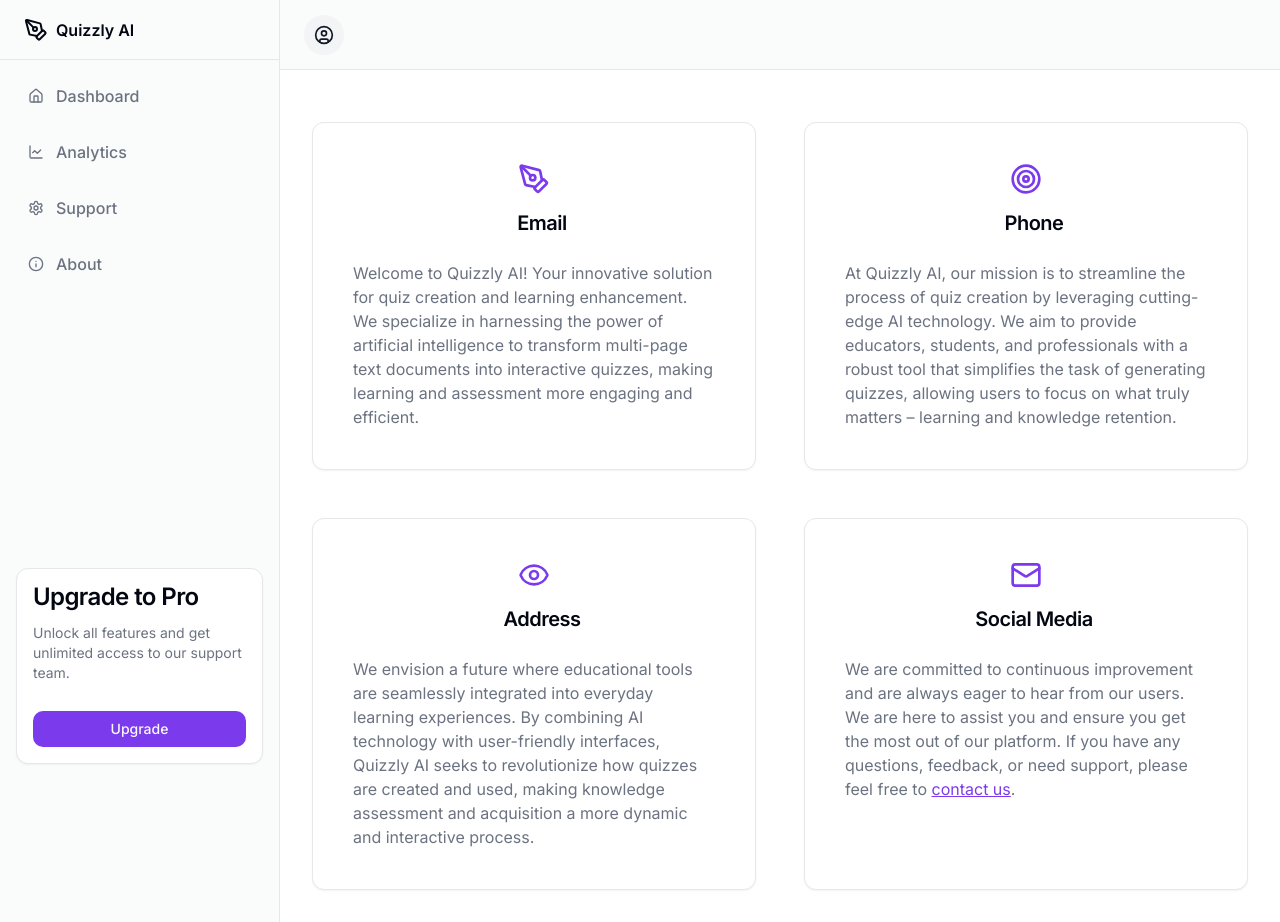
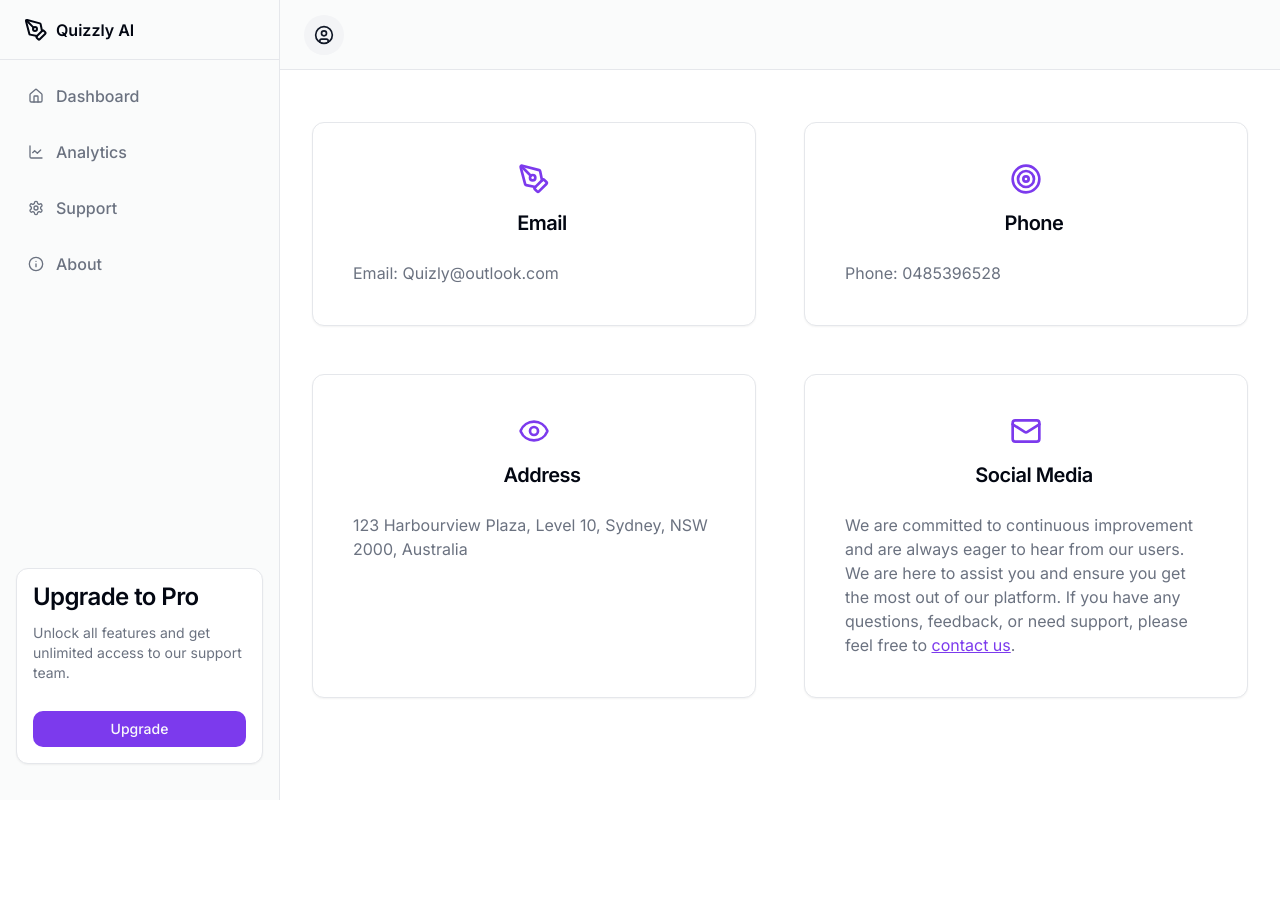
Before and after one commit to khushbuoswal/SIS, a Next.js app: page /Support in a window 1280 px wide. After the commit the page ends 800 px from the top, so only its background shows below. Built offline with nearby package versions, Linux system fonts and the light colour scheme.

Commit message:
Support Page

```diff
--- a/src/app/Support/page.tsx
+++ b/src/app/Support/page.tsx
@@ -24,11 +24,7 @@
                 </CardHeader>
                 <CardContent>
                   <p className="text-sm lg:text-base text-muted-foreground">
-                    Welcome to Quizzly AI! Your innovative solution for quiz
-                    creation and learning enhancement. We specialize in
-                    harnessing the power of artificial intelligence to transform
-                    multi-page text documents into interactive quizzes, making
-                    learning and assessment more engaging and efficient.
+                        Email: Quizly@outlook.com
                   </p>
                 </CardContent>
               </Card>
@@ -41,12 +37,7 @@
                 </CardHeader>
                 <CardContent>
                   <p className="text-sm lg:text-base text-muted-foreground">
-                    At Quizzly AI, our mission is to streamline the process of
-                    quiz creation by leveraging cutting-edge AI technology. We
-                    aim to provide educators, students, and professionals with a
-                    robust tool that simplifies the task of generating quizzes,
-                    allowing users to focus on what truly matters – learning and
-                    knowledge retention.
+                      Phone: 0485396528
                   </p>
                 </CardContent>
               </Card>
@@ -59,12 +50,7 @@
                 </CardHeader>
                 <CardContent>
                   <p className="text-sm lg:text-base text-muted-foreground">
-                    We envision a future where educational tools are seamlessly
-                    integrated into everyday learning experiences. By combining
-                    AI technology with user-friendly interfaces, Quizzly AI
-                    seeks to revolutionize how quizzes are created and used,
-                    making knowledge assessment and acquisition a more dynamic
-                    and interactive process.
+                   123 Harbourview Plaza, Level 10, Sydney, NSW 2000, Australia
                   </p>
                 </CardContent>
               </Card>
--- a/src/components/ui/sidebar.tsx
+++ b/src/components/ui/sidebar.tsx
@@ -30,7 +30,7 @@
               Analytics
             </Link>
             <Link
-              href="#"
+              href="/support"
               className="flex items-center gap-3 rounded-lg px-3 py-2 text-muted-foreground transition-all hover:text-primary mb-4"
             >
               <Settings className="h-4 w-4" />
```
